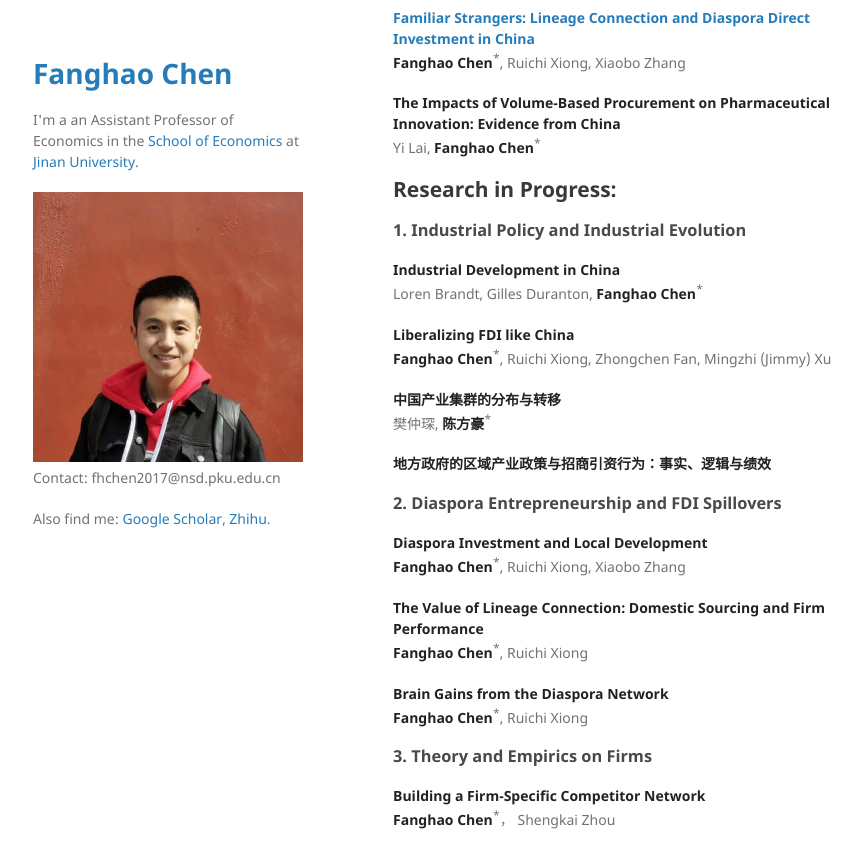
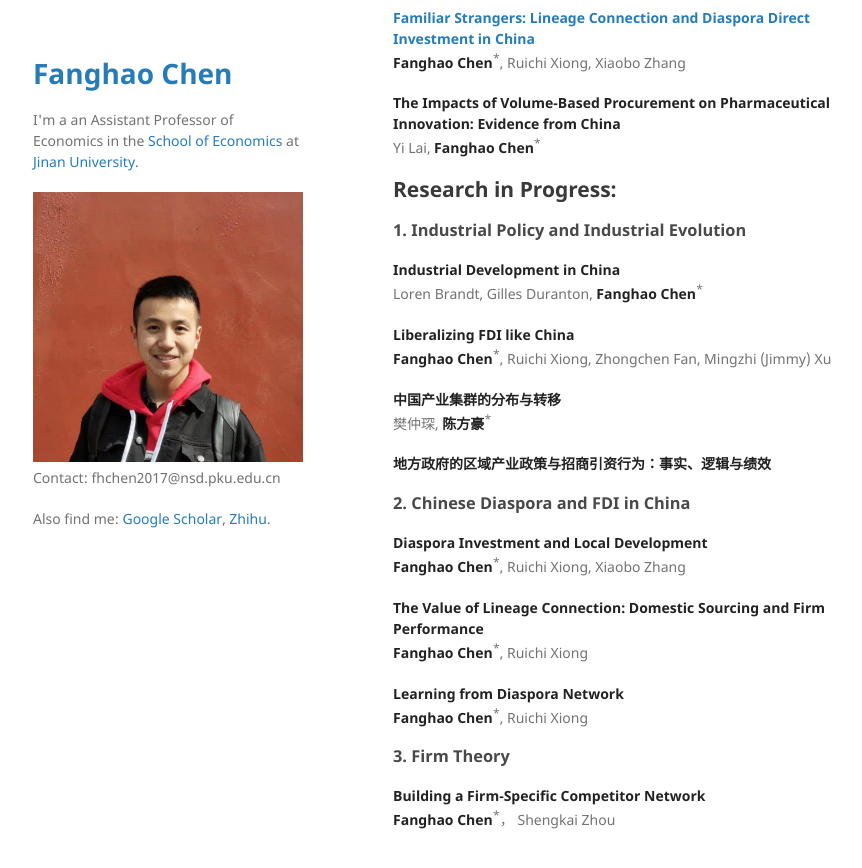
Before and after one commit to FanghaoChen/homepage, a Jekyll site: the page built from research.md, in a window 1280 px wide and 900 px high, scrolled down 608 px. Shown: the top 868 px of the window, without its empty margins (177-1039 px from the left). Built offline with Jekyll 4.4.1, drawn with Linux system fonts in a browser that asks for light colours.

Commit message:
Update research.md

```diff
--- a/research.md
+++ b/research.md
@@ -49,7 +49,7 @@ Loren Brandt, Gilles Duranton, **Fanghao Chen**<sup>*</sup>
 
 **地方政府的区域产业政策与招商引资行为：事实、逻辑与绩效**  <br/>
 
-### 2. Diaspora Entrepreneurship and FDI Spillovers ###
+### 2. Chinese Diaspora and FDI in China ###
 
 **Diaspora Investment and Local Development** <br/>
 **Fanghao Chen**<sup>*</sup>, Ruichi Xiong, Xiaobo Zhang
@@ -57,10 +57,10 @@ Loren Brandt, Gilles Duranton, **Fanghao Chen**<sup>*</sup>
 **The Value of Lineage Connection: Domestic Sourcing and Firm Performance**<br/>
 **Fanghao Chen**<sup>*</sup>, Ruichi Xiong
 
-**Brain Gains from the Diaspora Network**<br/>
+**Learning from Diaspora Network**<br/>
 **Fanghao Chen**<sup>*</sup>, Ruichi Xiong
 
-### 3. Theory and Empirics on Firms ###
+### 3. Firm Theory ###
 
 **Building a Firm-Specific Competitor Network** <br/>
 **Fanghao Chen**<sup>*</sup>， Shengkai Zhou
```
